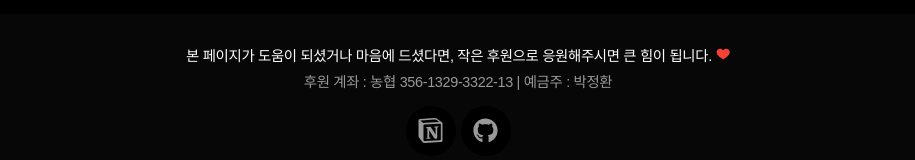
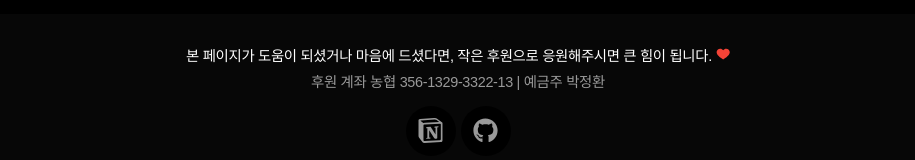
Before and after one commit to Junghwan-github/lineageclassic_enchant_simulator, a Next.js app: page / in a window 1280 px wide. Shown: the part 1015-1175 px from the top of the page, without its empty margins (182-1097 px from the left). Built offline with nearby package versions, Linux system fonts and the light colour scheme; no server answers; the database is empty; a web font is replaced by a local one.

Commit message:
커밋이 뭔가 문제가 있나

```diff
--- a/src/widgets/footer/footer.module.css
+++ b/src/widgets/footer/footer.module.css
@@ -21,6 +21,7 @@
   display: flex;
   flex-direction: column;
   align-items: center;
+  justify-content: space-between;
   margin: 0;
   padding: 0;
   gap: 10px;
@@ -43,18 +44,11 @@
     color: #fff;
 }
 
-.dev_info > h4 {
-  font-size: 0.9rem;
-  font-weight: 400;
-  color: #999;
-  padding: 0;
-  margin: 0;
-}
-
 .dev_info_list {
   display: flex;
   flex-direction: row;
   align-items: center;
+  justify-content: center;
   gap: 5px;
 }
 
@@ -87,6 +81,6 @@
     color: #ffffff;
 }
 
-.support_info > p:last-child {
+.support_info > p {
     color: #999;
 }
--- a/src/widgets/footer/footer.tsx
+++ b/src/widgets/footer/footer.tsx
@@ -17,6 +17,13 @@ const Footer = () => {
     },
   ];
 
+  const footerNav = [
+    { item: "개발자 정보", link: "dev" },
+    { item: "홈페이지 및 앱 제작 문의", link: "make" },
+    { item: "협업 문의", link: "together" },
+    {},
+  ];
+
   return (
     <footer className={styles.footer}>
       <div className={styles.support_info}>
@@ -24,11 +31,10 @@ const Footer = () => {
           본 페이지가 도움이 되셨거나 마음에 드셨다면, 작은 후원으로
           응원해주시면 큰 힘이 됩니다. <FcLike />
         </p>
-        <p>후원 계좌 : 농협 356-1329-3322-13 | 예금주 : 박정환</p>
+        <p>후원 계좌 농협 356-1329-3322-13 | 예금주 박정환</p>
       </div>
       <div className={styles.content}>
         <div className={styles.dev_info}>
-          {/* <h4>개발자 정보</h4> */}
           <ul className={`${styles.list} ${styles.dev_info_list}`}>
             {devInfo.map((item, idx) => {
               const Icon = item.icon;
```
